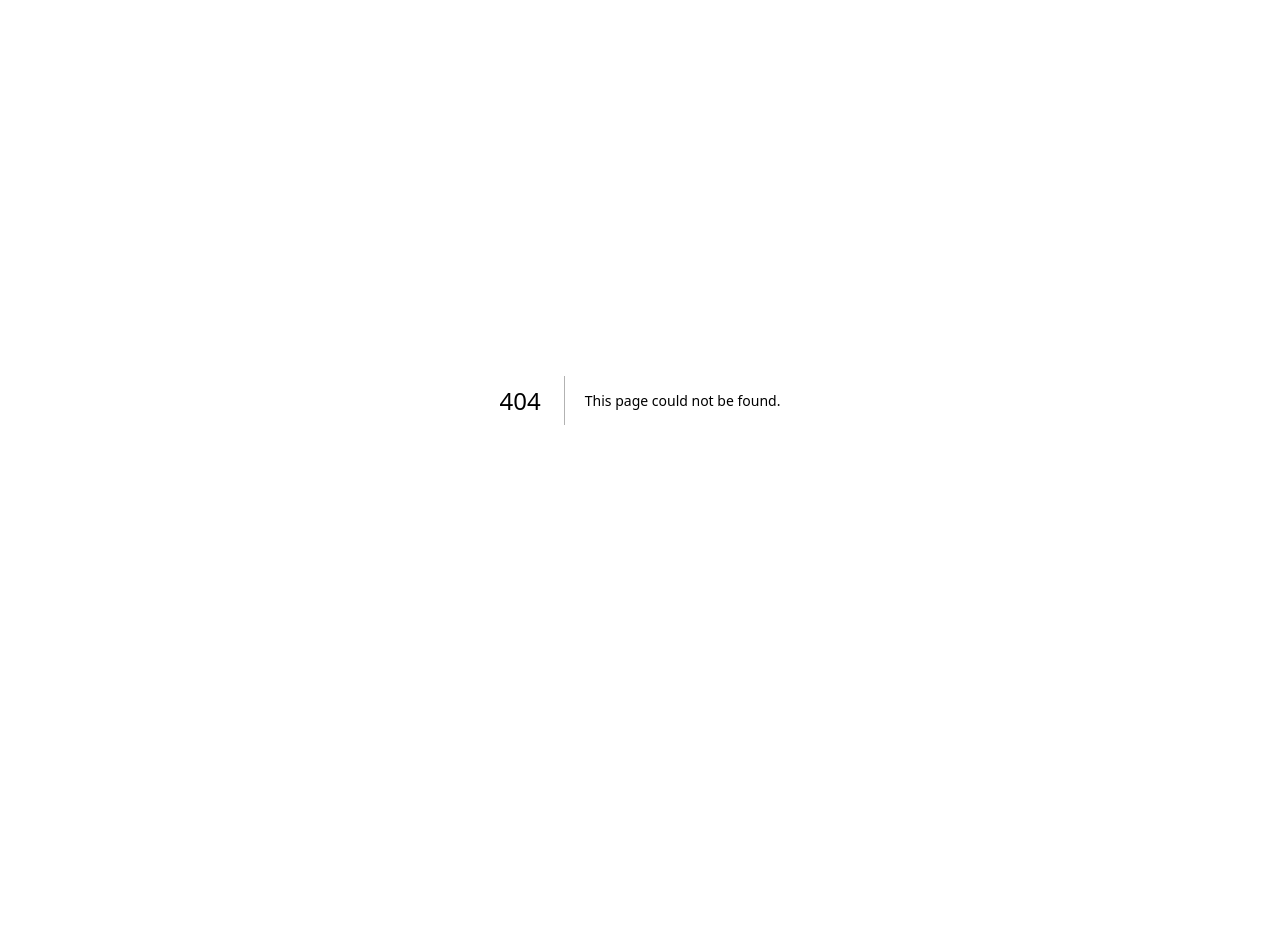
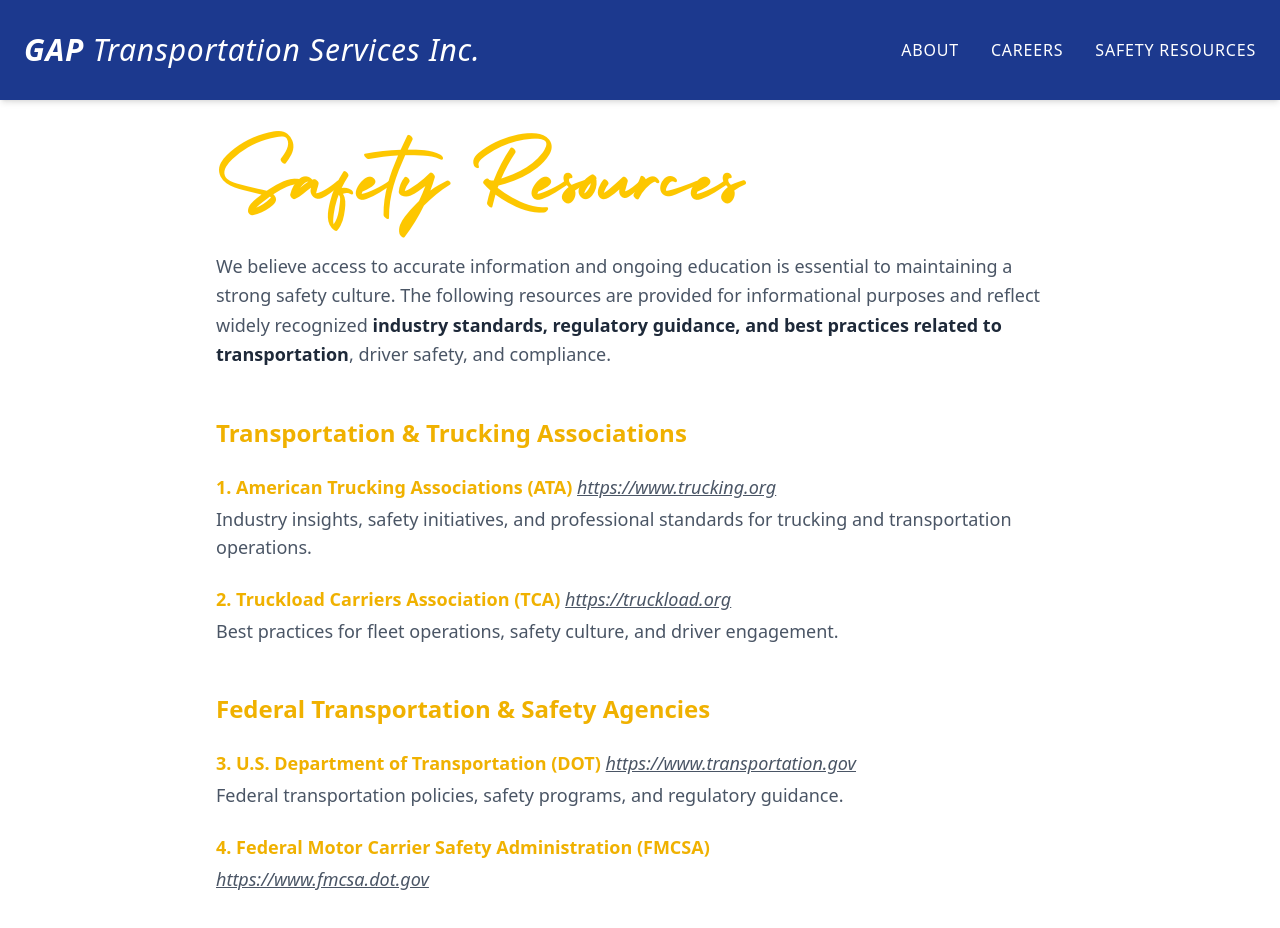
Before and after one commit to gaptrasnport/gap_web, a Next.js app: page /safety-resources in a window 1280 px wide. Before the commit this address had no page. Shown: the top 928 px of the page. Before the commit the page ends 800 px from the top, so only its background shows below. Built offline with nearby package versions, Linux system fonts and the light colour scheme.

Commit message:
Added SAFETY RESOURCES Page

```diff
--- a/app/components/Footer.tsx
+++ b/app/components/Footer.tsx
@@ -1,5 +1,4 @@
 import Link from "next/link";
-import Image from "next/image";
 
 export default function Footer() {
     return (
@@ -13,57 +12,84 @@ export default function Footer() {
             </div>
 
             <div className="relative z-10 container mx-auto px-6 py-16">
+                {/* Top Row: Logo & Top Nav */}
+                {/*  Wait, the design image shows the logo and top nav ARE part of the footer background section?
+                      Or is it just the footer itself? The image shows "GAP Transportation Services Inc." at top left.
+                      And "About Careers Safety Resources" at top right.
+                      And THEN the columns below.
+                      My previous implementation removed the top part from the footer component because I thought it was the page header.
+                      But if the footer is full screen, it likely includes its own header or the page header overlays it.
+                      The image shows the header elements ON TOP OF the footer background.
+                      So I should probably include them in the footer component if this is a standalone "contact/footer" section that takes up the screen.
+                      However, typically the Navbar is fixed and would appear on top.
+                      If I look at my SafetyResources page, I use `<Navbar transparent={false} />`.
+                      If the footer is at the bottom, and the user scrolls to it, does the sticky navbar stay?
+                      Yes.
+                      The image shows "GAP..." and links at the top. This matches the Navbar.
+                      So I don't need to duplicate it inside the Footer.
+                      The columns are what I need to focus on.
+                 */}
+
                 {/* Main Content Grid */}
-                <div className="grid grid-cols-1 md:grid-cols-3 gap-12 md:gap-8">
+                {/*
+                    Columns analysis from image:
+                    1. About, Careers, Safety Resources (Bold, stacked)
+                    2. Safety, Compliance, Service, Profitability & Sustainability (Bold, stacked)
+                    3. Contact Info + Socials
+                */}
+                <div className="grid grid-cols-1 md:grid-cols-3 gap-12 md:gap-8 items-start">
 
-                    {/* Column 1: Navigation Repeated (or Context specific) */}
-                    <nav className="flex space-x-8 text-sm font-medium tracking-wider uppercase">
-                        <Link href="/about" className="hover:text-yellow-400 transition-colors">About</Link>
-                        <Link href="/careers" className="hover:text-yellow-400 transition-colors">Careers</Link>
-                        <Link href="#" className="hover:text-yellow-400 transition-colors">Safety Resources</Link>
+                    {/* Column 1 */}
+                    <nav className="flex flex-col space-y-1">
+                        <Link href="/about" className="font-rubik font-bold text-lg md:text-xl text-white hover:text-yellow-400 transition-colors">About</Link>
+                        <Link href="/careers" className="font-rubik font-bold text-lg md:text-xl text-white hover:text-yellow-400 transition-colors">Careers</Link>
+                        <Link href="/safety-resources" className="font-rubik font-bold text-lg md:text-xl text-white hover:text-yellow-400 transition-colors">Safety Resources</Link>
                     </nav>
 
-                    {/* Column 2: Pillars Links */}
-                    <div className="flex flex-col space-y-3 font-rubik font-bold">
-                        <Link href="/about" className="hover:text-gray-300 transition-colors">About</Link>
-                        <Link href="/careers" className="hover:text-gray-300 transition-colors">Careers</Link>
-                        <Link href="#" className="hover:text-gray-300 transition-colors">Service</Link>
-                        <Link href="#" className="hover:text-gray-300 transition-colors">Profitability & Sustainability</Link>
+                    {/* Column 2 */}
+                    <div className="flex flex-col space-y-1">
+                        <Link href="#" className="font-rubik font-bold text-lg md:text-xl text-white hover:text-gray-300 transition-colors">Safety</Link>
+                        <Link href="#" className="font-rubik font-bold text-lg md:text-xl text-white hover:text-gray-300 transition-colors">Compliance</Link>
+                        <Link href="#" className="font-rubik font-bold text-lg md:text-xl text-white hover:text-gray-300 transition-colors">Service</Link>
+                        <Link href="#" className="font-rubik font-bold text-lg md:text-xl text-white hover:text-gray-300 transition-colors whitespace-nowrap">Profitability & Sustainability</Link>
                     </div>
 
                     {/* Column 3: Contact & Socials */}
                     <div className="flex flex-col space-y-4 font-rubik">
-                        <div className="font-bold">
-                            <p className="mb-1">+1 (954) 591-7935</p>
+                        <div className="font-bold text-lg md:text-xl">
+                            <p className="mb-0">+1 (954) 591-7935</p>
                             <p>gaptransportation@hotmail.com</p>
                         </div>
 
-                        {/* Social Icons */}
-                        <div className="flex space-x-4 mt-2">
+                        {/* Social Icons - White Circles with Icons inside */}
+                        <div className="flex space-x-3 mt-2">
                             {/* Facebook */}
-                            <Link href="#" className="hover:text-yellow-400 transition-colors">
-                                <svg fill="currentColor" viewBox="0 0 24 24" className="w-6 h-6">
-                                    <path d="M22 12c0-5.523-4.477-10-10-10S2 6.477 2 12c0 4.991 3.657 9.128 8.438 9.878v-6.987h-2.54V12h2.54V9.797c0-2.506 1.492-3.89 3.777-3.89 1.094 0 2.238.195 2.238.195v2.46h-1.26c-1.243 0-1.63.771-1.63 1.562V12h2.773l-.443 2.89h-2.33v6.988C18.343 21.128 22 16.991 22 12z" />
+                            <SocialButton href="#">
+                                <svg fill="currentColor" viewBox="0 0 24 24" className="w-5 h-5 text-blue-900">
+                                    <path d="M18 2h-3a5 5 0 00-5 5v3H7v4h3v8h4v-8h3l1-4h-4V7a1 1 0 011-1h3z" />
                                 </svg>
-                            </Link>
+                            </SocialButton>
+
                             {/* Instagram */}
-                            <Link href="#" className="hover:text-yellow-400 transition-colors">
-                                <svg fill="currentColor" viewBox="0 0 24 24" className="w-6 h-6">
+                            <SocialButton href="#">
+                                <svg fill="currentColor" viewBox="0 0 24 24" className="w-5 h-5 text-blue-900">
                                     <path d="M12 2.163c3.204 0 3.584.012 4.85.07 3.252.148 4.771 1.691 4.919 4.919.058 1.265.069 1.645.069 4.849 0 3.205-.012 3.584-.069 4.849-.149 3.225-1.664 4.771-4.919 4.919-1.266.058-1.644.07-4.85.07-3.204 0-3.584-.012-4.849-.07-3.26-.149-4.771-1.699-4.919-4.92-.058-1.265-.07-1.644-.07-4.849 0-3.204.013-3.583.07-4.849.149-3.227 1.664-4.771 4.919-4.919 1.266-.057 1.645-.069 4.849-.069zM12 0C8.741 0 8.333.014 7.053.072 2.695.272.273 2.69.073 7.052.014 8.333 0 8.741 0 12c0 3.259.014 3.668.072 4.948.2 4.358 2.618 6.78 6.98 6.98C8.333 23.986 8.741 24 12 24c3.259 0 3.668-.014 4.948-.072 4.354-.2 6.782-2.618 6.979-6.98.059-1.28.073-1.689.073-4.948 0-3.259-.014-3.667-.072-4.947-.196-4.354-2.617-6.78-6.979-6.98C15.668.014 15.259 0 12 0zm0 5.838a6.162 6.162 0 100 12.324 6.162 6.162 0 000-12.324zM12 16a4 4 0 110-8 4 4 0 010 8zm6.406-11.845a1.44 1.44 0 100 2.881 1.44 1.44 0 000-2.881z" />
                                 </svg>
-                            </Link>
+                            </SocialButton>
+
                             {/* Whatsapp */}
-                            <Link href="#" className="hover:text-yellow-400 transition-colors">
-                                <svg fill="currentColor" viewBox="0 0 24 24" className="w-6 h-6">
+                            <SocialButton href="#">
+                                <svg fill="currentColor" viewBox="0 0 24 24" className="w-5 h-5 text-blue-900">
                                     <path d="M.057 24l1.687-6.163c-3.104-5.378-4.414-9.22-4.414-9.22A11.96 11.96 0 0112 0c6.627 0 12 5.373 12 12s-5.373 12-12 12c-3.179 0-6.165-1.243-8.397-3.292L.057 24zM12 2.181a9.818 9.818 0 00-9.823 9.818c0 1.95.539 3.774 1.472 5.352l-1.042 3.804 3.906-1.022a9.782 9.782 0 005.487 1.685 9.818 9.818 0 009.823-9.819 9.818 9.818 0 00-9.823-9.818zm5.548 13.568c-.23.633-1.346 1.156-1.844 1.206-.479.049-1.096.22-3.832-.865-3.328-1.309-5.462-4.733-5.63-4.962-.163-.229-1.346-1.79-1.346-3.414 0-1.625.845-2.427 1.144-2.759.299-.333.666-.415.89-.415.223 0 .445.006.634.006.208 0 .487-.076.757.575.281.674.954 2.333 1.037 2.502.083.17.139.367.026.592-.113.226-.17.367-.333.564-.171.208-.358.463-.51.62-.164.17-.335.353-.146.685.188.333.834 1.374 1.795 2.23 1.238 1.1 2.28 1.442 2.603 1.602.323.159.51.137.7-.08.192-.218.825-.96.953-1.29.13-.333.456-.282.766-.168.32.113 1.996.94 2.338 1.11.342.17.57.253.655.394.084.141.084.819-.146 1.452z" />
                                 </svg>
-                            </Link>
+                            </SocialButton>
+
                             {/* YouTube */}
-                            <Link href="#" className="hover:text-yellow-400 transition-colors">
-                                <svg fill="currentColor" viewBox="0 0 24 24" className="w-6 h-6">
+                            <SocialButton href="#">
+                                <svg fill="currentColor" viewBox="0 0 24 24" className="w-5 h-5 text-blue-900">
                                     <path d="M23.498 6.186a3.016 3.016 0 0 0-2.122-2.136C19.505 3.545 12 3.545 12 3.545s-7.505 0-9.377.505A3.017 3.017 0 0 0 .502 6.186C0 8.07 0 12 0 12s0 3.93.502 5.814a3.016 3.016 0 0 0 2.122 2.136c1.871.505 9.376.505 9.376.505s7.505 0 9.377-.505a3.015 3.015 0 0 0 2.122-2.136C24 15.93 24 12 24 12s0-3.93-.502-5.814zM9.545 15.568V8.432L15.818 12l-6.273 3.568z" />
                                 </svg>
-                            </Link>
+                            </SocialButton>
                         </div>
                     </div>
                 </div>
@@ -71,3 +97,12 @@ export default function Footer() {
         </footer>
     );
 }
+
+// Helper component for uniform social buttons
+function SocialButton({ href, children }: { href: string, children: React.ReactNode }) {
+    return (
+        <Link href={href} className="w-8 h-8 bg-white rounded-full flex items-center justify-center hover:bg-gray-200 transition-colors">
+            {children}
+        </Link>
+    )
+}
--- a/app/components/Navbar.tsx
+++ b/app/components/Navbar.tsx
@@ -33,7 +33,7 @@ export default function Navbar({ transparent = false }: NavbarProps) {
                         </Link>
                     </li>
                     <li>
-                        <Link href="#" className="hover:text-yellow-400 transition-colors uppercase">
+                        <Link href="/safety-resources" className="hover:text-yellow-400 transition-colors uppercase">
                             Safety Resources
                         </Link>
                     </li>
--- /dev/null
+++ b/app/safety-resources/page.tsx
@@ -0,0 +1,62 @@
+import Navbar from "../components/Navbar";
+import Link from "next/link";
+
+export default function SafetyResources() {
+    return (
+        <main className="min-h-screen bg-white">
+            {/* Solid Blue Header for Subpage */}
+            <Navbar transparent={false} />
+
+            {/* Main Content */}
+            <div className="pt-32 pb-20 px-6 max-w-4xl mx-auto text-gray-800">
+
+                {/* Title */}
+                <h1 className="font-holiday text-6xl text-yellow-400 mb-8 mt-8">Safety Resources</h1>
+
+                {/* Intro Text */}
+                <p className="text-lg leading-relaxed mb-6 text-gray-600">
+                    We believe access to accurate information and ongoing education is essential to maintaining a strong safety culture. The following resources are provided for informational purposes and reflect widely recognized <span className="font-bold text-gray-800">industry standards, regulatory guidance, and best practices related to transportation</span>, driver safety, and compliance.
+                </p>
+
+                {/* Section 1 */}
+                <h2 className="text-2xl font-bold text-yellow-500 mb-6 font-rubik mt-12">Transportation & Trucking Associations</h2>
+
+                <div className="space-y-6">
+                    <div>
+                        <p className="text-lg text-yellow-500 font-bold mb-1">
+                            1. American Trucking Associations (ATA) <Link href="https://www.trucking.org" className="italic underline text-gray-600 font-normal hover:text-blue-900 transition-colors" target="_blank">https://www.trucking.org</Link>
+                        </p>
+                        <p className="text-gray-600 text-lg">Industry insights, safety initiatives, and professional standards for trucking and transportation operations.</p>
+                    </div>
+
+                    <div>
+                        <p className="text-lg text-yellow-500 font-bold mb-1">
+                            2. Truckload Carriers Association (TCA) <Link href="https://truckload.org" className="italic underline text-gray-600 font-normal hover:text-blue-900 transition-colors" target="_blank">https://truckload.org</Link>
+                        </p>
+                        <p className="text-gray-600 text-lg">Best practices for fleet operations, safety culture, and driver engagement.</p>
+                    </div>
+                </div>
+
+                {/* Section 2 */}
+                <h2 className="text-2xl font-bold text-yellow-500 mb-6 font-rubik mt-12">Federal Transportation & Safety Agencies</h2>
+
+                <div className="space-y-6">
+                    <div>
+                        <p className="text-lg text-yellow-500 font-bold mb-1">
+                            3. U.S. Department of Transportation (DOT) <Link href="https://www.transportation.gov" className="italic underline text-gray-600 font-normal hover:text-blue-900 transition-colors" target="_blank">https://www.transportation.gov</Link>
+                        </p>
+                        <p className="text-gray-600 text-lg">Federal transportation policies, safety programs, and regulatory guidance.</p>
+                    </div>
+
+                    <div>
+                        <p className="text-lg text-yellow-500 font-bold mb-1">
+                            4. Federal Motor Carrier Safety Administration (FMCSA)
+                        </p>
+                        <Link href="https://www.fmcsa.dot.gov" className="italic underline text-gray-600 font-normal text-lg hover:text-blue-900 transition-colors block mb-1" target="_blank">https://www.fmcsa.dot.gov</Link>
+                    </div>
+                </div>
+
+            </div>
+        </main>
+    );
+}
```
